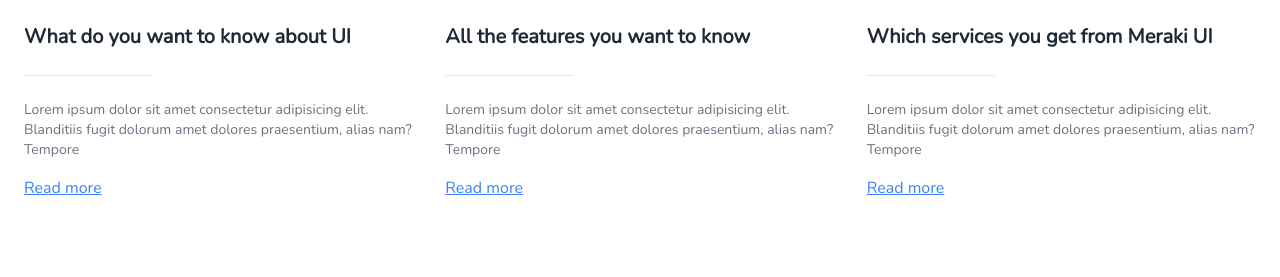
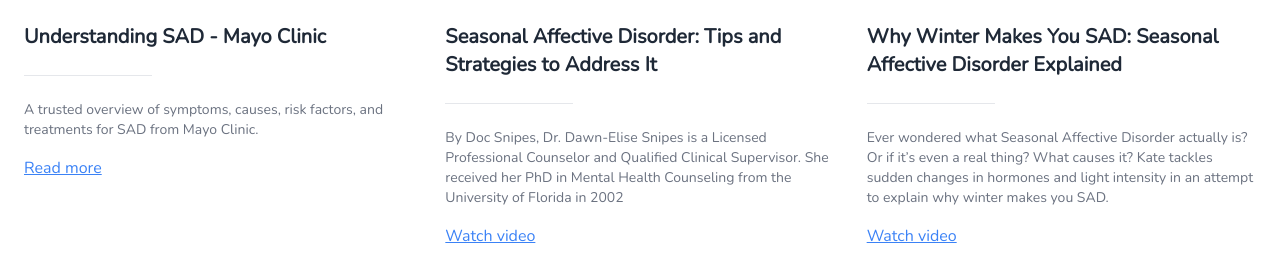
Before and after one commit to pankajsagvekar/auraspring, a Flask app: page /resources_library in a window 1280 px wide. Shown: the part 626-903 px from the top of the page. Before the commit the page ends 821 px from the top, so only its background shows below. Run offline with Flask 3, Linux system fonts and the light colour scheme; some libraries are stand-ins or nearby versions.

Commit message:
added favicon and the resources library page

```diff
--- a/templates/base.html
+++ b/templates/base.html
@@ -7,6 +7,7 @@
     <script src="https://unpkg.com/@lottiefiles/lottie-player@latest/dist/lottie-player.js"></script>
     <link href="https://fonts.googleapis.com/css2?family=Quicksand&family=Nunito&family=Poppins&family=Inter&family=Playfair+Display&display=swap" rel="stylesheet">
     <script src="https://cdnjs.cloudflare.com/ajax/libs/smoothscroll/1.5.1/SmoothScroll.min.js"></script>
+    <link rel="shortcut icon" href="/static/lotus.png" type="image/x-icon">
   </head>
 
   <body class="font-[Nunito] {% if not_dashboard %} bg-gradient-to-br from-pink-200 via-white to-teal-200 md:overflow-hidden {% endif %} text-gray-900  cursor-[url('{{ url_for('static', filename='cursor.svg') }}'),_auto]">
--- a/templates/resources_library.html
+++ b/templates/resources_library.html
@@ -5,100 +5,90 @@
 {% block content %}
 {% include 'dashboard_nav.html' %}
 
-<section class="bg-white dark:bg-gray-900">
+<section class="bg-white">
     <div class="container px-6 py-10 mx-auto">
         <div class="text-center">
-            <h1 class="text-2xl font-semibold text-gray-800 capitalize lg:text-3xl dark:text-white">Resources Library</h1>
-
+            <h1 class="text-2xl font-semibold text-gray-800 capitalize lg:text-3xl">Resources Library</h1>
             <p class="max-w-lg mx-auto mt-4 text-gray-500">
-                This resource library offers a comprehensive guide to Seasonal Affective Disorder (SAD), a type of depression linked to seasonal changes, most commonly occurring in fall and winter
+                This resource library offers a comprehensive guide to Seasonal Affective Disorder (SAD), a type of depression linked to seasonal changes, most commonly occurring in fall and winter.
             </p>
         </div>
 
         <div class="grid grid-cols-1 gap-8 mt-8 md:mt-16 md:grid-cols-2 xl:grid-cols-3">
             <div>
                 <div class="relative">
-                    <img class="object-cover object-center w-full h-64 rounded-lg lg:h-80" src="https://images.unsplash.com/photo-1624996379697-f01d168b1a52?ixlib=rb-1.2.1&ixid=MnwxMjA3fDB8MHxwaG90by1wYWdlfHx8fGVufDB8fHx8&auto=format&fit=crop&w=1470&q=80" alt="">
-
-                    <div class="absolute bottom-0 flex p-3 bg-white dark:bg-gray-900 ">
-                        <img class="object-cover object-center w-10 h-10 rounded-full" src="https://images.unsplash.com/photo-1438761681033-6461ffad8d80?ixlib=rb-1.2.1&ixid=MnwxMjA3fDB8MHxwaG90by1wYWdlfHx8fGVufDB8fHx8&auto=format&fit=crop&w=1470&q=80" alt="">
-
-                        <div class="mx-4">
-                            <h1 class="text-sm text-gray-700 dark:text-gray-200">Tom Hank</h1>
-                            <p class="text-sm text-gray-500 dark:text-gray-400">Creative Director</p>
-                        </div>
-                    </div>
+                    <img class="object-cover object-center w-full h-64 rounded-lg lg:h-80" src="https://images.unsplash.com/photo-1638292833942-e4d01a18d5d6?q=80&w=1470&auto=format&fit=crop&ixlib=rb-4.1.0&ixid=M3wxMjA3fDB8MHxwaG90by1wYWdlfHx8fGVufDB8fHx8fA%3D%3D" alt="">
                 </div>
-
-                <h1 class="mt-6 text-xl font-semibold text-gray-800 dark:text-white">
-                    What do you want to know about UI
-                </h1>
-
+                <h1 class="mt-6 text-xl font-semibold text-gray-800">Understanding SAD - Mayo Clinic</h1>
                 <hr class="w-32 my-6 text-blue-500">
-
-                <p class="text-sm text-gray-500 dark:text-gray-400">
-                    Lorem ipsum dolor sit amet consectetur adipisicing elit. Blanditiis fugit dolorum amet dolores
-                    praesentium, alias nam? Tempore
+                <p class="text-sm text-gray-500">
+                    A trusted overview of symptoms, causes, risk factors, and treatments for SAD from Mayo Clinic.
                 </p>
-
-                <a href="#" class="inline-block mt-4 text-blue-500 underline hover:text-blue-400">Read more</a>
+                <a href="https://www.mayoclinic.org/diseases-conditions/seasonal-affective-disorder" target="_blank" class="inline-block mt-4 text-blue-500 underline hover:text-blue-400">Read more</a>
             </div>
 
             <div>
                 <div class="relative">
-                    <img class="object-cover object-center w-full h-64 rounded-lg lg:h-80" src="https://images.unsplash.com/photo-1590283603385-17ffb3a7f29f?ixlib=rb-1.2.1&ixid=MnwxMjA3fDB8MHxwaG90by1wYWdlfHx8fGVufDB8fHx8&auto=format&fit=crop&w=1470&q=80" alt="">
+                    <img class="object-cover object-center w-full h-64 rounded-lg lg:h-80" src="https://img.youtube.com/vi/BAY-4NcFQ2c/0.jpg">
+                </div>
+                <h1 class="mt-6 text-xl font-semibold text-gray-800">Seasonal Affective Disorder: Tips and Strategies to Address It</h1>
+                <hr class="w-32 my-6 text-blue-500">
+                <p class="text-sm text-gray-500">
+                    By Doc Snipes, Dr. Dawn-Elise Snipes is a Licensed Professional Counselor and Qualified Clinical Supervisor.  She received her PhD in Mental Health Counseling from the University of Florida in 2002
+                </p>
+                <a href="https://youtu.be/BAY-4NcFQ2c?si=hnCBJoVNjBljI2y5" target="_blank" class="inline-block mt-4 text-blue-500 underline hover:text-blue-400">Watch video</a>
+            </div>
 
-                    <div class="absolute bottom-0 flex p-3 bg-white dark:bg-gray-900 ">
-                        <img class="object-cover object-center w-10 h-10 rounded-full"src="https://images.unsplash.com/photo-1535713875002-d1d0cf377fde?ixlib=rb-1.2.1&ixid=MnwxMjA3fDB8MHxwaG90by1wYWdlfHx8fGVufDB8fHx8&auto=format&fit=crop&w=880&q=80"alt="">
 
-                        <div class="mx-4">
-                            <h1 class="text-sm text-gray-700 dark:text-gray-200">arthur melo</h1>
-                            <p class="text-sm text-gray-500 dark:text-gray-400">Creative Director</p>
-                        </div>
-                    </div>
+            <div>
+                <div class="relative">
+                    <img class="object-cover object-center w-full h-64 rounded-lg lg:h-80" src="https://img.youtube.com/vi/WUGePhoaCGM/0.jpg">
                 </div>
-
-                <h1 class="mt-6 text-xl font-semibold text-gray-800 dark:text-white">
-                    All the features you want to know
-                </h1>
-
+                <h1 class="mt-6 text-xl font-semibold text-gray-800">Why Winter Makes You SAD: Seasonal Affective Disorder Explained</h1>
                 <hr class="w-32 my-6 text-blue-500">
-
-                <p class="text-sm text-gray-500 dark:text-gray-400">
-                    Lorem ipsum dolor sit amet consectetur adipisicing elit. Blanditiis fugit dolorum amet dolores
-                    praesentium, alias nam? Tempore
+                <p class="text-sm text-gray-500">
+                    Ever wondered what Seasonal Affective Disorder actually is? Or if it’s even a real thing? What causes it? Kate tackles sudden changes in hormones and light intensity in an attempt to explain why winter makes you SAD.
                 </p>
-
-                <a href="#" class="inline-block mt-4 text-blue-500 underline hover:text-blue-400">Read more</a>
+                <a href="https://www.youtube.com/watch?v=WUGePhoaCGM" target="_blank" class="inline-block mt-4 text-blue-500 underline hover:text-blue-400">Watch video</a>
             </div>
 
             <div>
                 <div class="relative">
-                    <img class="object-cover object-center w-full h-64 rounded-lg lg:h-80" src="https://images.unsplash.com/photo-1597534458220-9fb4969f2df5?ixlib=rb-1.2.1&ixid=MnwxMjA3fDB8MHxwaG90by1wYWdlfHx8fGVufDB8fHx8&auto=format&fit=crop&w=1374&q=80" alt="">
+                    <img class="object-cover object-center w-full h-64 rounded-lg lg:h-80" src="https://images.unsplash.com/photo-1597534458220-9fb4969f2df5?auto=format&fit=crop&w=1374&q=80" alt="">
+                </div>
+                <h1 class="mt-6 text-xl font-semibold text-gray-800">NHS Guide to SAD</h1>
+                <hr class="w-32 my-6 text-blue-500">
+                <p class="text-sm text-gray-500">
+                    Official NHS information on causes, symptoms, and tips to manage Seasonal Affective Disorder.
+                </p>
+                <a href="https://www.nhs.uk/mental-health/conditions/seasonal-affective-disorder-sad/" target="_blank" class="inline-block mt-4 text-blue-500 underline hover:text-blue-400">Read more</a>
+            </div>
 
-                    <div class="absolute bottom-0 flex p-3 bg-white dark:bg-gray-900 ">
-                        <img class="object-cover object-center w-10 h-10 rounded-full" src="https://images.unsplash.com/photo-1531590878845-12627191e687?ixlib=rb-1.2.1&ixid=MnwxMjA3fDB8MHxwaG90by1wYWdlfHx8fGVufDB8fHx8&auto=format&fit=crop&w=764&q=80" alt="">
+            <div>
+                <div class="relative">
+                    <img class="object-cover object-center w-full h-64 rounded-lg lg:h-80" src="https://mhanational.org/wp-content/uploads/2024/12/pexels-chinmay-singh-819635-1024x683.jpg" alt="">
+                </div>
+                <h1 class="mt-6 text-xl font-semibold text-gray-800">SAD Facts and Help</h1>
+                <hr class="w-32 my-6 text-blue-500">
+                <p class="text-sm text-gray-500">
+                    Learn about common symptoms, risk factors, and how to cope with SAD from MHA.
+                </p>
+                <a href="https://www.mhanational.org/conditions/seasonal-affective-disorder" target="_blank" class="inline-block mt-4 text-blue-500 underline hover:text-blue-400">Read more</a>
+            </div>
 
-                        <div class="mx-4">
-                            <h1 class="text-sm text-gray-700 dark:text-gray-200">Amelia. Anderson</h1>
-                            <p class="text-sm text-gray-500 dark:text-gray-400">Lead Developer</p>
-                        </div>
-                    </div>
+
+            <div>
+                <div class="relative">
+                    <img class="object-cover object-center w-full h-64 rounded-lg lg:h-80" src="https://img.youtube.com/vi/U0F-XpF8au0/0.jpg">
                 </div>
+                <h1 class="mt-6 text-xl font-semibold text-gray-800">Seasonal Affective Disorder and Winter Blues: Treatment Options: Light Therapy for SAD</h1>
+                <hr class="w-32 my-6 text-blue-500">
+                <p class="text-sm text-gray-500">
+                    I’m Emma McAdam, a Licensed Marriage and Family Therapist, and my mission is to make mental health resources easier to access. I take therapy skills and psychological research and condense them down into bite-sized nuggets of help.
+                </p>
+                <a href="https://www.youtube.com/watch?v=U0F-XpF8au0&pp=ygUbc2Vhc29uYWwgYWZmZWN0aXZlIGRpc29yZGVy" target="_blank" class="inline-block mt-4 text-blue-500 underline hover:text-blue-400">Watch video</a>
+            </div>
 
-                <h1 class="mt-6 text-xl font-semibold text-gray-800 dark:text-white">
-                    Which services you get from Meraki UI
-                </h1>
-
-                <hr class="w-32 my-6 text-blue-500">
-
-                <p class="text-sm text-gray-500 dark:text-gray-400">
-                    Lorem ipsum dolor sit amet consectetur adipisicing elit. Blanditiis fugit dolorum amet dolores
-                    praesentium, alias nam? Tempore
-                </p>
-
-                <a href="#" class="inline-block mt-4 text-blue-500 underline hover:text-blue-400">Read more</a>
-            </div>
         </div>
     </div>
 </section>
```
Also changed, not shown: static/lotus.png (added).
